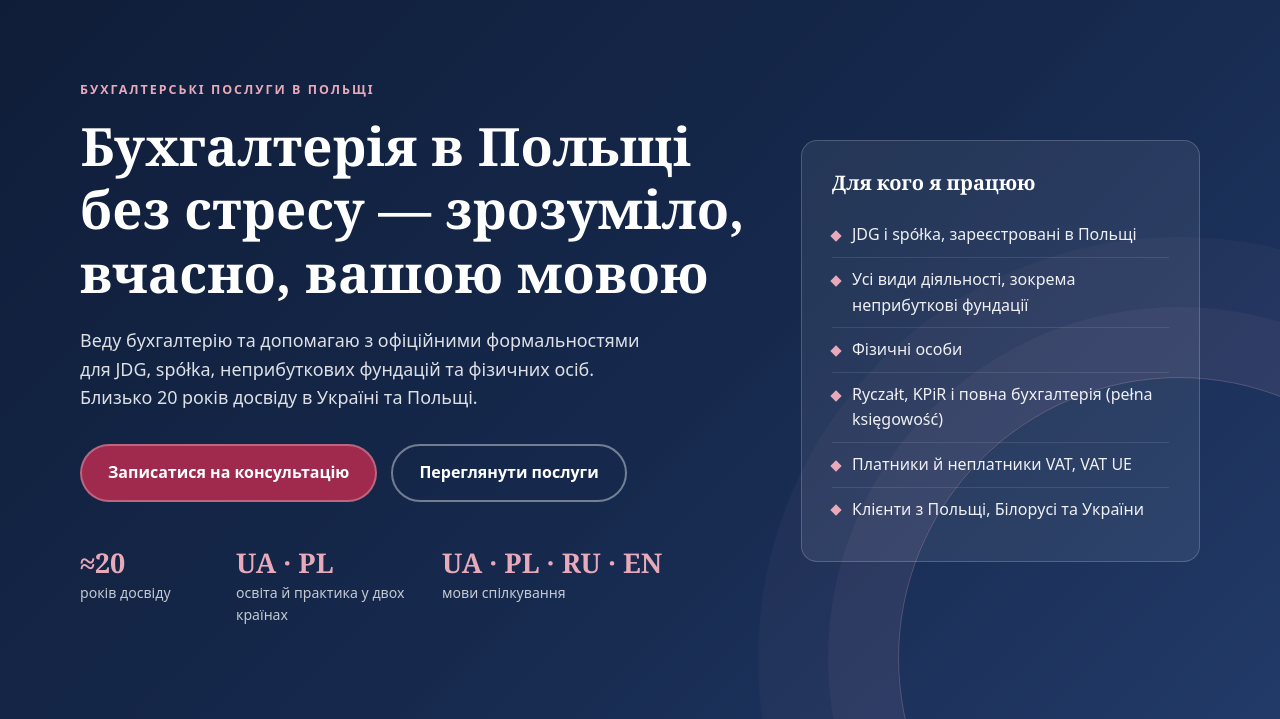
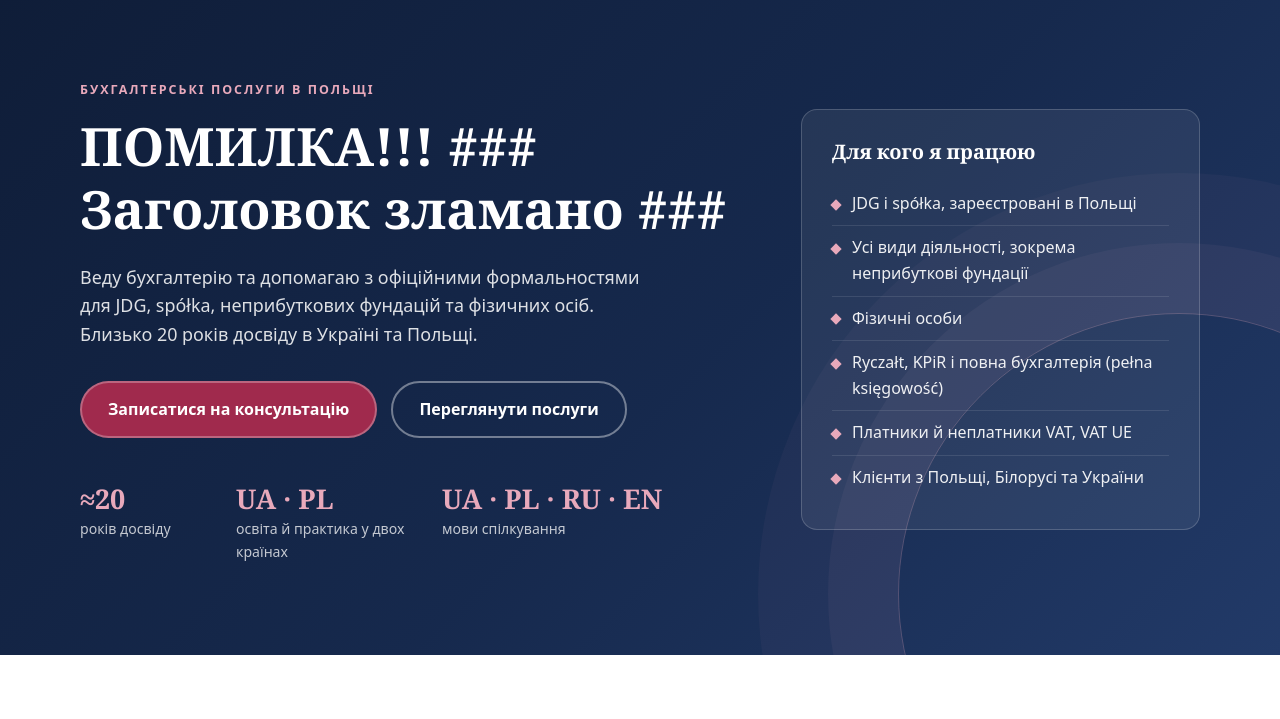
Before and after one commit to luck290984-boop/biuro-ksiegowe-site, a plain HTML site: page index.html in a window 1280 px wide. Shown: the part 85-804 px from the top of the page. Drawn offline with Linux system fonts and the light colour scheme.

Commit message:
Навмисна помилка: зламано заголовок (вправа на відкат)
Український заголовок на головному екрані замінено на «ПОМИЛКА!!!».
Це тільки для навчання — наступним кроком ми відкотимо цю зміну.

```diff
--- a/index.html
+++ b/index.html
@@ -291,7 +291,7 @@ a{color:inherit}
   <div class="container hero-grid">
     <div>
       <span class="eyebrow" data-i18n="hero.eyebrow">Бухгалтерські послуги в Польщі</span>
-      <h1 data-i18n="hero.title">Бухгалтерія в Польщі без стресу — зрозуміло, вчасно, вашою мовою</h1>
+      <h1 data-i18n="hero.title">ПОМИЛКА!!! ### Заголовок зламано ###</h1>
       <p class="hero-lead" data-i18n="hero.lead">Веду бухгалтерію та допомагаю з офіційними формальностями для JDG, spółka, неприбуткових фундацій та фізичних осіб. Близько 20 років досвіду в Україні та Польщі.</p>
       <div class="hero-btns">
         <a class="btn btn-accent" href="#consult" data-i18n="hero.btn1">Записатися на консультацію</a>
```
